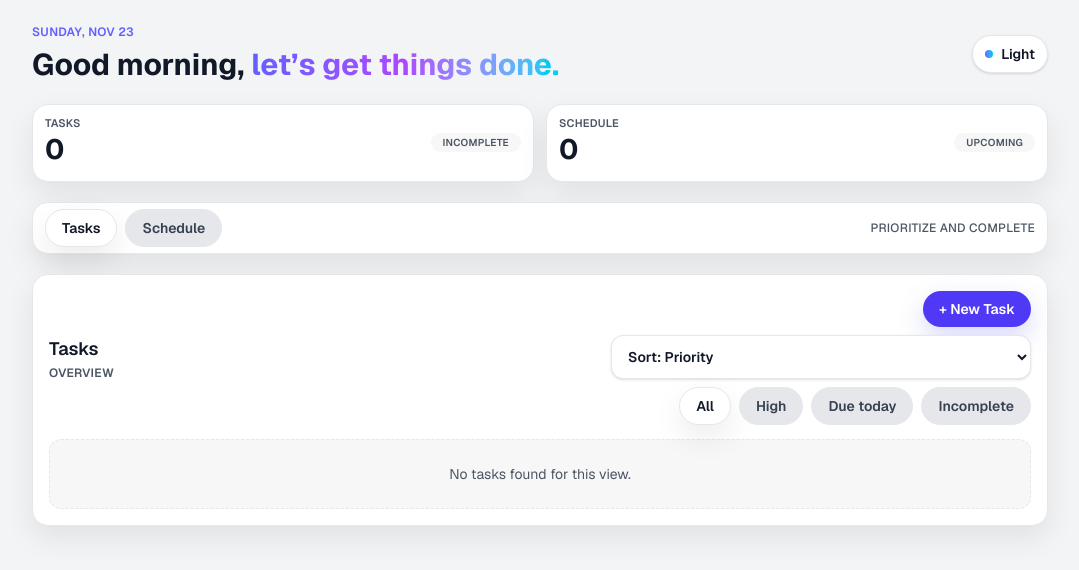
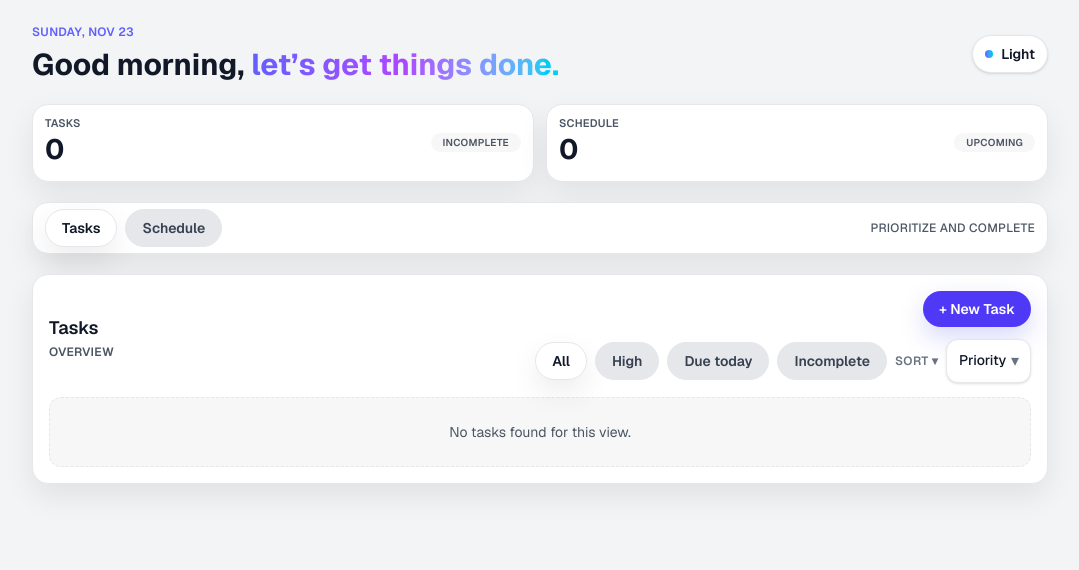
Before and after one commit to bbg-96/logme, a Next.js app: page / in a window 1280 px wide. Shown: the top 570 px of the page, without its empty margins (100-1179 px from the left). Built offline with nearby package versions, Linux system fonts and the light colour scheme.

Commit message:
Refine calendar and task header UI

```diff
--- a/components/schedule/calendar-header.tsx
+++ b/components/schedule/calendar-header.tsx
@@ -42,21 +42,21 @@ export function CalendarHeader({ currentMonth, onChangeMonth, onSelectMonth }: C
 
   return (
     <div ref={containerRef} className="relative flex items-center justify-center">
-      <div className="inline-flex items-center justify-center gap-1">
+      <div className="flex items-center justify-center gap-2">
         <button
           type="button"
           onClick={() => onChangeMonth(-1)}
-          className="flex h-8 w-8 items-center justify-center rounded-full text-sm font-semibold text-gray-500 transition hover:bg-gray-100 focus-visible:outline focus-visible:outline-2 focus-visible:outline-indigo-500"
+          className="flex h-8 w-8 items-center justify-center rounded-full text-sm font-semibold text-gray-500 transition hover:bg-gray-100 focus-visible:outline-none focus-visible:ring-2 focus-visible:ring-indigo-500"
           aria-label="Previous month"
         >
-          &lt;
+          <span>&lt;</span>
         </button>
 
         <div className="relative">
           <button
             type="button"
             onClick={() => setIsPickerOpen((open) => !open)}
-            className="inline-flex items-center gap-1 rounded-full border border-gray-200 px-4 py-2 text-sm font-medium text-[var(--color-text-primary)] focus-visible:outline focus-visible:outline-2 focus-visible:outline-indigo-500"
+            className="inline-flex items-center gap-1 rounded-full border border-gray-200 bg-white px-4 py-2 text-sm font-medium text-[var(--color-text-primary)] shadow-sm transition hover:bg-gray-50 focus-visible:outline-none focus-visible:ring-2 focus-visible:ring-indigo-500"
             aria-haspopup="dialog"
             aria-expanded={isPickerOpen}
           >
@@ -78,7 +78,7 @@ export function CalendarHeader({ currentMonth, onChangeMonth, onSelectMonth }: C
 
           {isPickerOpen && (
             <div className="absolute left-1/2 top-full z-20 mt-2 -translate-x-1/2 min-w-[200px] rounded-xl bg-white p-4 text-[var(--color-text-primary)] shadow-lg ring-1 ring-black/5">
-              <div className="flex items-center justify-between border-b border-gray-100 pb-2 text-sm font-semibold mb-2">
+              <div className="mb-2 flex items-center justify-between border-b border-gray-100 pb-2 text-sm font-semibold">
                 <button
                   type="button"
                   onClick={() => setVisibleYear((year) => year - 1)}
@@ -126,10 +126,10 @@ export function CalendarHeader({ currentMonth, onChangeMonth, onSelectMonth }: C
         <button
           type="button"
           onClick={() => onChangeMonth(1)}
-          className="flex h-8 w-8 items-center justify-center rounded-full text-sm font-semibold text-gray-500 transition hover:bg-gray-100 focus-visible:outline focus-visible:outline-2 focus-visible:outline-indigo-500"
+          className="flex h-8 w-8 items-center justify-center rounded-full text-sm font-semibold text-gray-500 transition hover:bg-gray-100 focus-visible:outline-none focus-visible:ring-2 focus-visible:ring-indigo-500"
           aria-label="Next month"
         >
-          &gt;
+          <span>&gt;</span>
         </button>
       </div>
     </div>
--- a/components/tasks/task-list.tsx
+++ b/components/tasks/task-list.tsx
@@ -68,29 +68,20 @@ export function TaskList({
           <p className="text-xs font-semibold uppercase tracking-wide text-[var(--color-text-muted)]">Overview</p>
         </div>
 
-        <div className="flex flex-col gap-2 lg:min-w-[420px]">
-          <div className="flex flex-wrap items-center justify-start gap-2 sm:justify-end">
+        <div className="flex flex-col gap-3 lg:min-w-[420px]">
           {onRequestCreate && (
+            <div className="flex justify-end">
               <button
                 onClick={onRequestCreate}
                 className="inline-flex items-center justify-center gap-2 rounded-full bg-indigo-600 px-4 py-2 text-sm font-semibold text-white shadow-[0_10px_24px_rgba(99,102,241,0.25)] transition hover:-translate-y-0.5 hover:bg-indigo-500 focus-visible:outline focus-visible:outline-2 focus-visible:outline-indigo-500"
               >
                 + New Task
               </button>
+            </div>
           )}
 
-            <select
-              value={sortBy}
-              onChange={(event) => setSortBy(event.target.value as typeof sortBy)}
-              className="input-field w-auto rounded-full px-4 py-2 text-xs font-semibold"
-            >
-              <option value="priority">Sort: Priority</option>
-              <option value="dueDate">Sort: Due date</option>
-              <option value="createdAt">Sort: Created</option>
-            </select>
-          </div>
-
-          <div className="flex flex-wrap items-center gap-2 sm:justify-end">
+          <div className="flex flex-wrap items-center justify-between gap-2">
+            <div className="flex flex-wrap items-center gap-2">
               {[
                 { key: "all", label: "All" },
                 { key: "high", label: "High" },
@@ -105,6 +96,24 @@ export function TaskList({
                   {item.label}
                 </button>
               ))}
+            </div>
+
+            <div className="flex items-center gap-2">
+              <span className="text-xs font-semibold uppercase tracking-wide text-gray-500">Sort ▾</span>
+              <div className="relative">
+                <select
+                  value={sortBy}
+                  onChange={(event) => setSortBy(event.target.value as typeof sortBy)}
+                  className="appearance-none rounded-full border border-gray-200 bg-white px-3 py-1.5 pr-8 text-sm font-medium text-gray-600 shadow-sm transition hover:bg-gray-50 focus-visible:outline-none focus-visible:ring-2 focus-visible:ring-indigo-500"
+                  aria-label="Sort"
+                >
+                  <option value="priority">Priority</option>
+                  <option value="dueDate">Due date</option>
+                  <option value="createdAt">Created</option>
+                </select>
+                <span className="pointer-events-none absolute right-3 top-1/2 -translate-y-1/2 text-gray-500">▾</span>
+              </div>
+            </div>
           </div>
         </div>
       </div>
```
Lines whose indentation alone changed are shown as unchanged.
